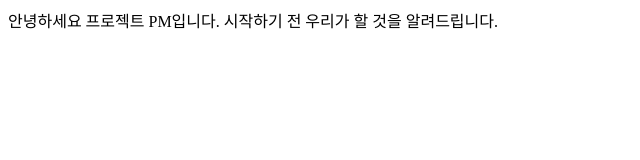
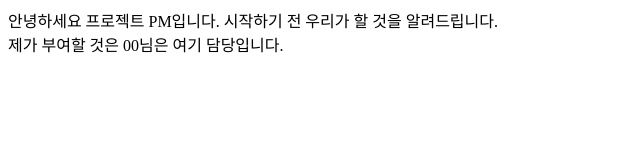
Before and after one commit to check-it92/team-test, a plain HTML site: page index.html in a window 1280 px wide. Shown: the whole page, without its empty margins (0-640 px from the left). Drawn offline with Linux system fonts and the light colour scheme.

Commit message:
02 jaeki #main

```diff
--- a/index.html
+++ b/index.html
@@ -7,6 +7,6 @@
 </head>
 <body>
   <nav>안녕하세요 프로젝트 PM입니다. 시작하기 전 우리가 할 것을 알려드립니다.</nav>
-  <main></main>
+  <main>제가 부여할 것은 00님은 여기 담당입니다.</main>
 </body>
 </html>
```
